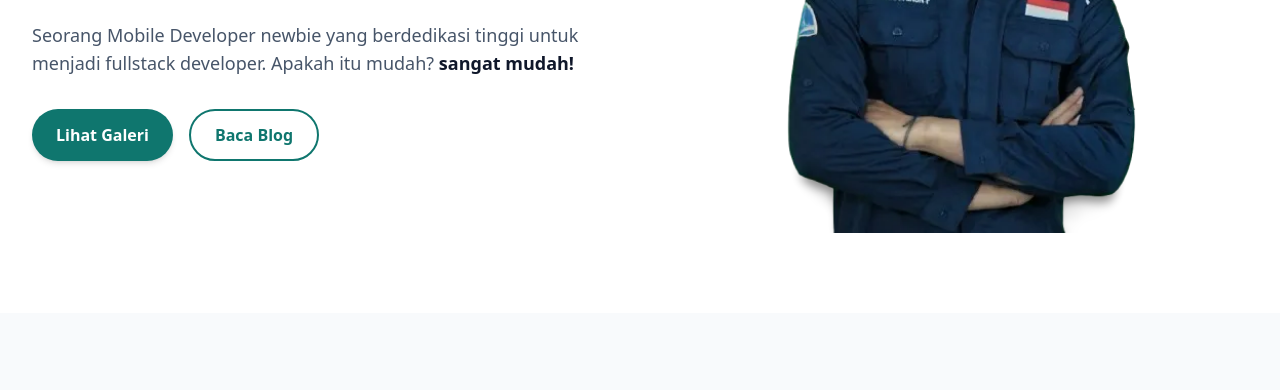
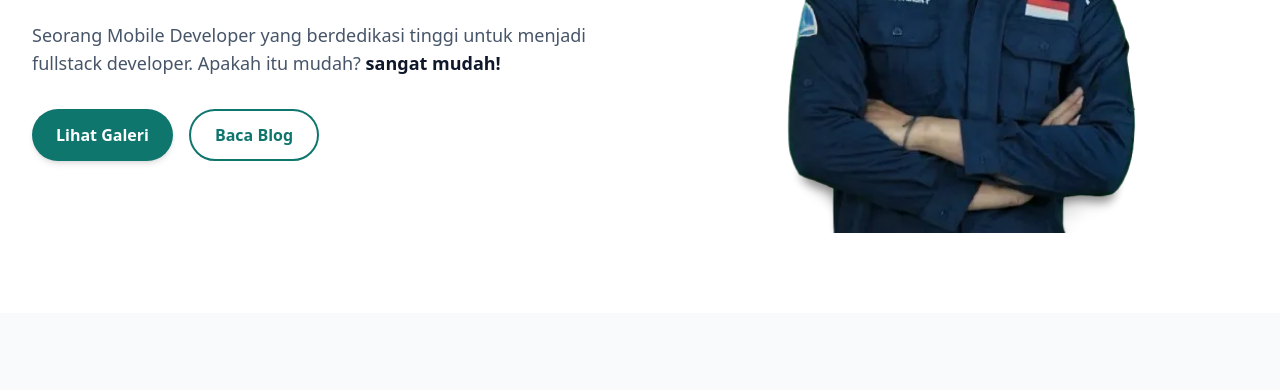
Before and after one commit to FAHMYZAR/porto, a website: page index.html in a window 1280 px wide. Shown: the part 391-781 px from the top of the page. Drawn offline with Linux system fonts and the light colour scheme.

Commit message:
Hero: buang kata newbie dari paragraf pembuka

```diff
--- a/index.html
+++ b/index.html
@@ -137,7 +137,7 @@
                     </div>
 
                     <p class="text-base md:text-lg text-slate-600 leading-relaxed max-w-xl">
-                        Seorang Mobile Developer newbie yang berdedikasi tinggi untuk menjadi fullstack developer.
+                        Seorang Mobile Developer yang berdedikasi tinggi untuk menjadi fullstack developer.
                         Apakah itu mudah?
                         <span class="font-bold text-slate-900">sangat mudah!</span>
                     </p>
```
